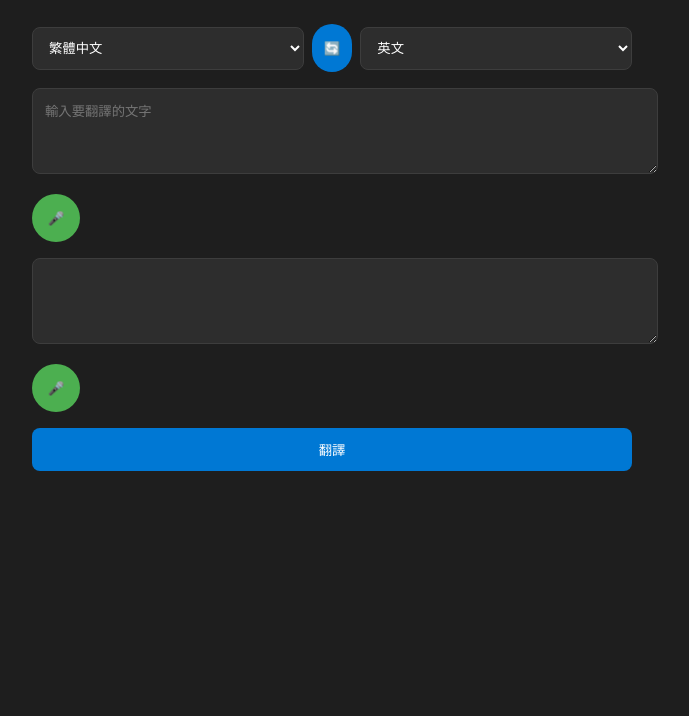
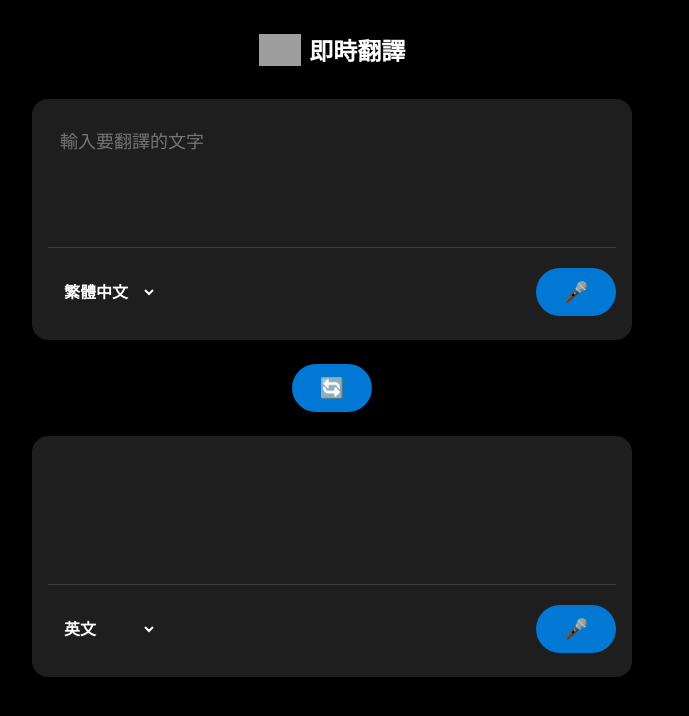
Before and after one commit to marmotkit/trainslator-1, a Python web app: template templates/index.html in a window 1280 px wide. Shown: the top 716 px of the page, without its empty margins (308-997 px from the left). Run offline with Jinja, Linux system fonts and the light colour scheme; the template is opened without the code that fills it, so the values that code supplies are empty; grey boxes are pictures that could not be loaded.

Commit message:
feat: redesign UI to match Google Translate style

```diff
--- a/templates/index.html
+++ b/templates/index.html
@@ -9,43 +9,101 @@
             margin: 0;
             padding: 16px;
             font-family: -apple-system, system-ui;
-            background: #1e1e1e;
+            background: #000000;
             color: white;
         }
         .container {
             max-width: 600px;
             margin: 0 auto;
         }
+        .title {
+            text-align: center;
+            margin-bottom: 32px;
+            font-size: 24px;
+            font-weight: bold;
+            color: #ffffff;
+            display: flex;
+            align-items: center;
+            justify-content: center;
+            gap: 8px;
+        }
+        .title img {
+            height: 32px;
+        }
+        .input-group {
+            display: flex;
+            flex-direction: column;
+            gap: 8px;
+            margin-bottom: 16px;
+            background: #1e1e1e;
+            border-radius: 16px;
+            padding: 16px;
+        }
+        textarea {
+            flex: 1;
+            min-height: 100px;
+            background: transparent;
+            border: none;
+            font-size: 18px;
+            resize: none;
+        }
+        textarea:focus {
+            outline: none;
+        }
         select, textarea, button {
-            width: 100%;
             padding: 12px;
-            margin: 8px 0;
-            border-radius: 8px;
-            border: 1px solid #3d3d3d;
-            background: #2d2d2d;
             color: white;
         }
+        .controls {
+            display: flex;
+            align-items: center;
+            justify-content: space-between;
+            border-top: 1px solid #3d3d3d;
+            padding-top: 12px;
+        }
+        .language-select {
+            display: flex;
+            align-items: center;
+            gap: 8px;
+        }
+        select {
+            background: transparent;
+            border: none;
+            font-size: 16px;
+            font-weight: bold;
+            cursor: pointer;
+        }
+        select:focus {
+            outline: none;
+        }
         button {
-            background: #0078d4;
+            width: auto;
+            min-width: 80px;
+            background: transparent;
             border: none;
             cursor: pointer;
         }
         button:hover {
-            background: #1084d8;
+            opacity: 0.8;
         }
         .mic-button {
             width: 48px;
             height: 48px;
             border-radius: 24px;
-            background: #4CAF50;
+            background: #0078d4;
+            margin: 8px 0;
+            padding: 0;
+            font-size: 20px;
         }
         .mic-button.recording {
             background: #f44336;
         }
-        .language-controls {
+        .swap-controls {
             display: flex;
             align-items: center;
+            justify-content: center;
             gap: 8px;
+            margin-bottom: 16px;
         }
         .swap-button {
             width: 48px;
@@ -53,19 +111,39 @@
             border-radius: 24px;
             background: #0078d4;
             cursor: pointer;
+            margin: 8px 0;
+            padding: 0;
+            font-size: 20px;
         }
     </style>
 </head>
 <body>
     <div class="container">
-        <div class="language-controls">
+        <h1 class="title">
+            <img src="https://www.gstatic.com/images/branding/product/2x/translate_24dp.png" alt="Translator">
+            即時翻譯
+        </h1>
+        <div class="input-group">
+            <textarea id="sourceText" placeholder="輸入要翻譯的文字"></textarea>
+            <div class="controls">
+                <div class="language-select">
                     <select id="sourceLang">
                         <option value="zh-TW">繁體中文</option>
                         <option value="en">英文</option>
                         <option value="ja">日文</option>
                         <option value="ko">韓文</option>
                     </select>
+                </div>
+                <button class="mic-button" id="micButton">🎤</button>
+            </div>
+        </div>
+        <div class="swap-controls">
             <button class="swap-button" onclick="swapLanguages()">🔄</button>
+        </div>
+        <div class="input-group">
+            <textarea id="targetText" readonly></textarea>
+            <div class="controls">
+                <div class="language-select">
                     <select id="targetLang">
                         <option value="en">英文</option>
                         <option value="zh-TW">繁體中文</option>
@@ -73,12 +151,9 @@
                         <option value="ko">韓文</option>
                     </select>
                 </div>
-        <textarea id="sourceText" rows="4" placeholder="輸入要翻譯的文字"></textarea>
-        <button class="mic-button" id="micButton">🎤</button>
-
-        <textarea id="targetText" rows="4" readonly></textarea>
                 <button class="mic-button" id="targetMicButton">🎤</button>
-        <button onclick="translate()">翻譯</button>
+            </div>
+        </div>
     </div>
 
     <script>
@@ -144,13 +219,15 @@
 
         recognition.onresult = function(event) {
             const text = event.results[0][0].transcript;
-            document.getElementById('sourceText').value = text;
+            const sourceText = document.getElementById('sourceText');
+            sourceText.value = sourceText.value + ' ' + text;
             translate();
         };
 
         targetRecognition.onresult = function(event) {
             const text = event.results[0][0].transcript;
-            document.getElementById('targetText').value = text;
+            const targetText = document.getElementById('targetText');
+            targetText.value = targetText.value + ' ' + text;
             // 交換語言並翻譯
             swapLanguages();
         };
```
Lines whose indentation alone changed are shown as unchanged.
